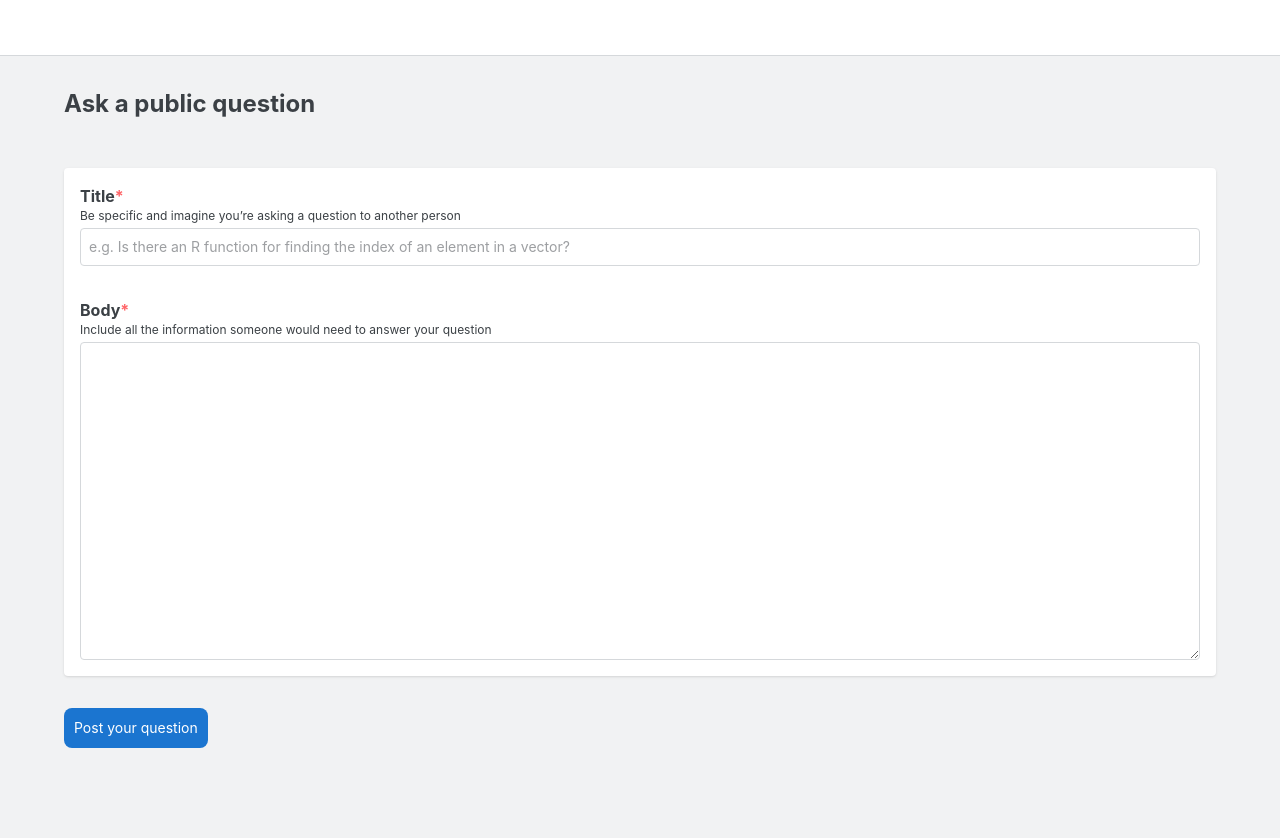
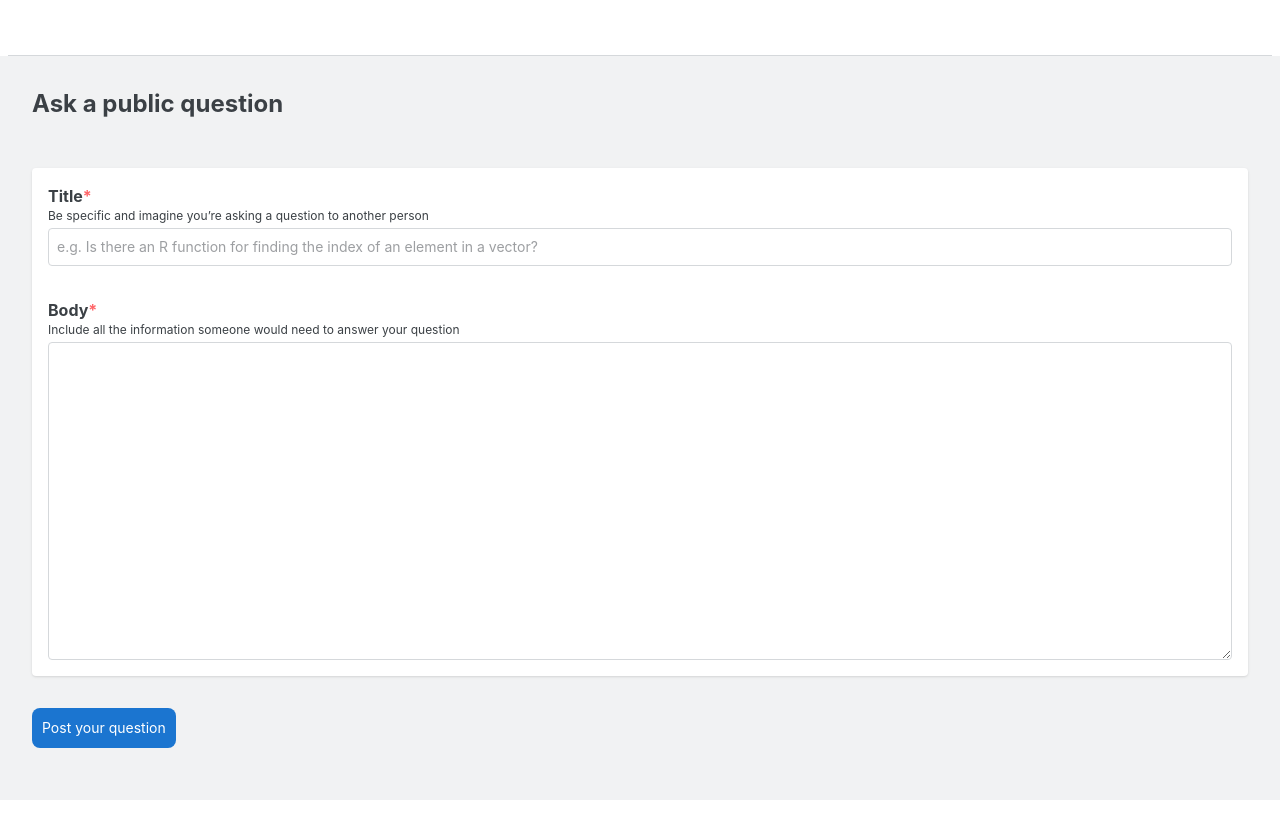
Before and after one commit to drewpereli/stack-overflow-bot, a Next.js app: page / in a window 1280 px wide. Shown: the top 838 px of the page. After the commit the page ends 800 px from the top, so only its background shows below. Built offline with nearby package versions, Linux system fonts and the light colour scheme.

Commit message:
Small layout tweaks

```diff
--- a/src/app/AnswerDisplay.tsx
+++ b/src/app/AnswerDisplay.tsx
@@ -22,8 +22,8 @@ export default function AnswerDisplay({
   const responsesWithContent = responses.filter((r) => !!r.content);
 
   return (
-    <main className="p-8 bg-white h-screen w-screen overflow-y-auto">
-      <div className="w-full max-w-6xl mx-auto">
+    <main className="p-8 bg-white basis-0 grow w-screen overflow-y-auto">
+      <div className="w-full max-w-content-width mx-auto">
         <div className="border-b border-so-black-25 pb-3 space-y-3">
           <h1 className="text-black text-2xl">{title}</h1>
           <p className="text-sm flex items-center gap-4">
--- a/src/app/Ask.tsx
+++ b/src/app/Ask.tsx
@@ -14,8 +14,8 @@ export default function Ask({
   onSubmit: () => void;
 }) {
   return (
-    <main className="p-8 bg-alt-bg h-screen w-screen overflow-y-auto">
-      <div className="w-full max-w-6xl mx-auto space-y-12">
+    <main className="p-8 bg-alt-bg basis-0 grow w-screen overflow-y-auto">
+      <div className="w-full max-w-content-width mx-auto space-y-12">
         <h1 className="text-2xl font-bold">Ask a public question</h1>
 
         <form
--- a/src/app/globals.css
+++ b/src/app/globals.css
@@ -13,6 +13,7 @@
   --color-so-black-25: #d5d8db;
   --color-alt-bg: rgb(241, 242, 243);
   --color-button-bg: rgb(27, 117, 208);
+  --spacing-content-width: 79rem;
 }
 
 body {
--- a/src/app/layout.tsx
+++ b/src/app/layout.tsx
@@ -12,8 +12,8 @@ export default function RootLayout({
 }>) {
   return (
     <html lang="en">
-      <body>
-        <header className="h-14 border-b border-so-black-25"></header>
+      <body className="flex flex-col min-h-screen">
+        <header className="h-14 border-b border-so-black-25 w-full max-w-content-width mx-auto"></header>
         {children}
       </body>
     </html>
```
